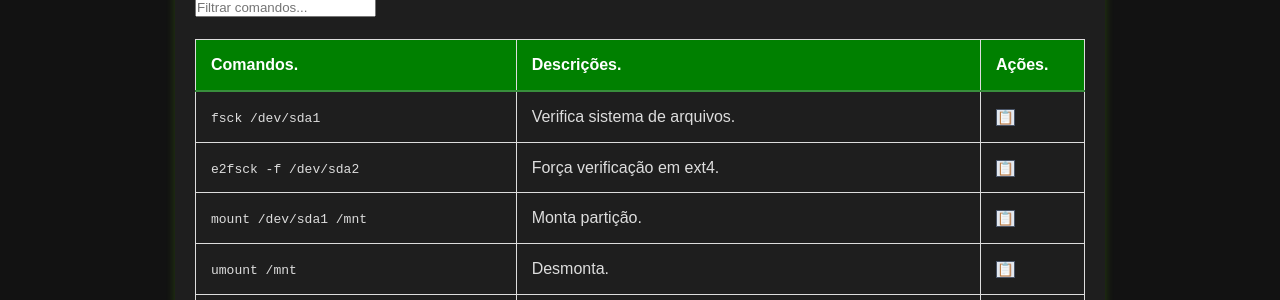
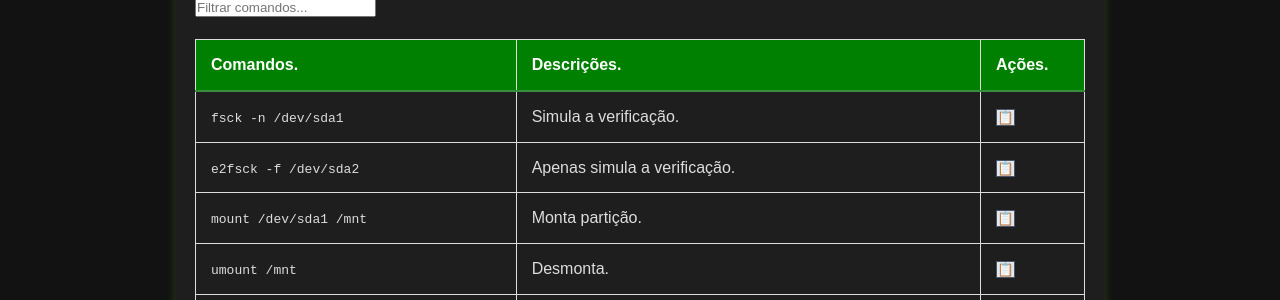
Before and after one commit to Piolinux/piolinux-site, a Jekyll site: the page built from _pages/_comandos/recuperacao-e-manutencao.md, in a window 1280 px wide. Shown: the part 209-509 px from the top of the page. Built offline with Jekyll 4.4.1, drawn with Linux system fonts in a browser that asks for light colours.

Commit message:
Update recuperacao-e-manutencao.md

```diff
--- a/_pages/_comandos/recuperacao-e-manutencao.md
+++ b/_pages/_comandos/recuperacao-e-manutencao.md
@@ -35,14 +35,14 @@ function filtrarLinhas(termo) {
   </thead>
   <tbody>
     <tr>
-      <td data-label="Comando"><code>fsck /dev/sda1</code></td>
-      <td data-label="Descrição">Verifica sistema de arquivos.</td>
-      <td data-label="Ação"><button class="copy-btn" data-command="fsck /dev/sda1">📋</button></td>
+      <td data-label="Comando"><code>fsck -n /dev/sda1</code></td>
+      <td data-label="Descrição">Simula a verificação.</td>
+      <td data-label="Ação"><button class="copy-btn" data-command="fsck -n /dev/sda1">📋</button></td>
     </tr>
-    <tr>
+      <tr>
       <td data-label="Comando"><code>e2fsck -f /dev/sda2</code></td>
-      <td data-label="Descrição">Força verificação em ext4.</td>
-      <td data-label="Ação"><button class="copy-btn" data-command="e2fsck -f /dev/sda2">📋</button></td>
+      <td data-label="Descrição">Apenas simula a verificação.</td>
+      <td data-label="Ação"><button class="copy-btn" data-command="e2fsck -fn /dev/sdXN">📋</button></td>
     </tr>
     <tr>
       <td data-label="Comando"><code>mount /dev/sda1 /mnt</code></td>
```
